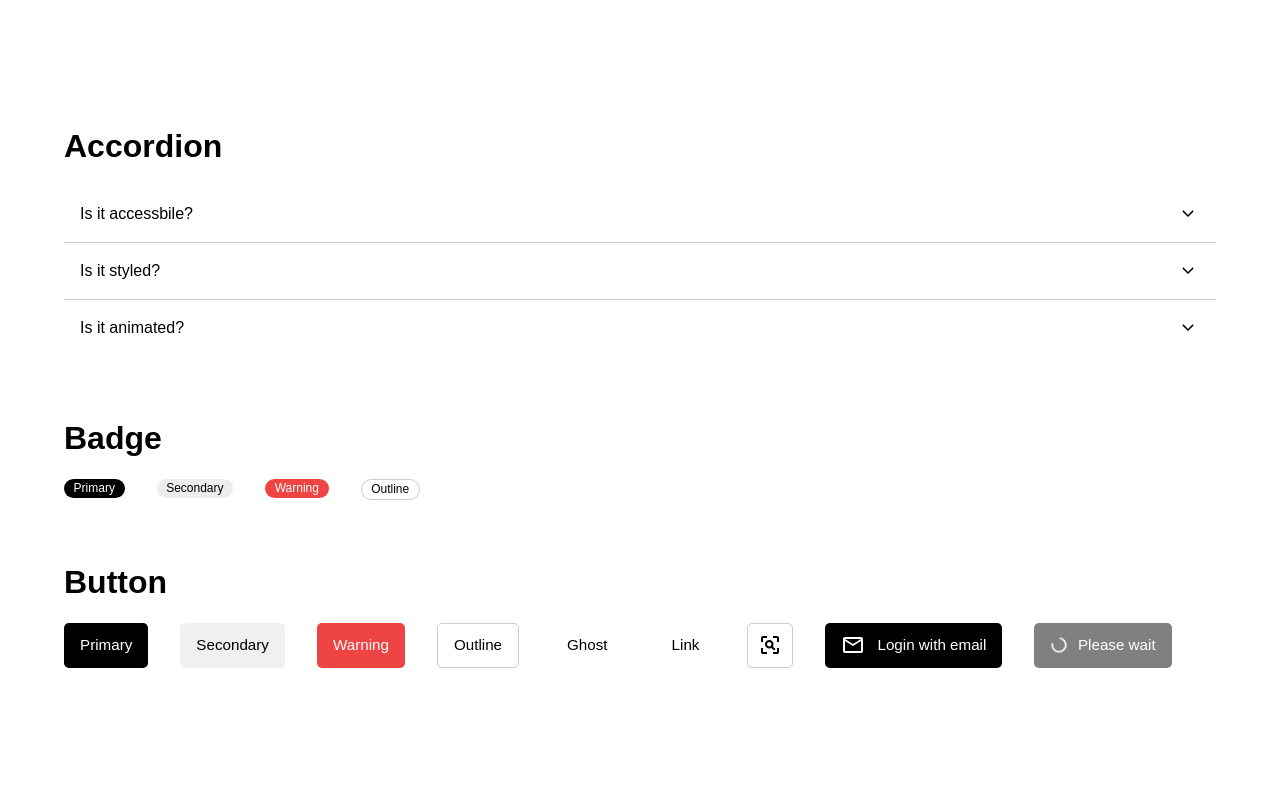
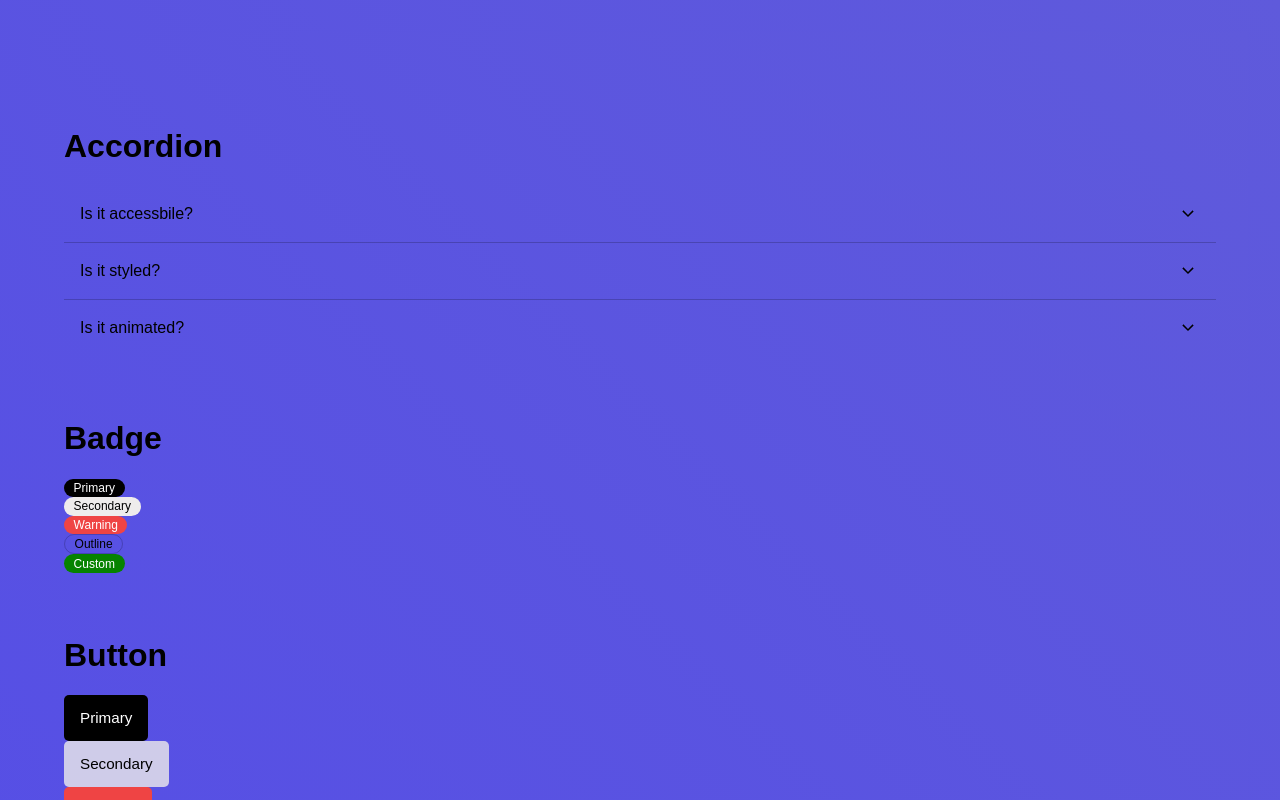
Before and after one commit to EtienneCClarke/EndUI, a React (Vite) app: page / in a window 1280 px wide. Shown: the top 800 px of the page. Built offline with nearby package versions, Linux system fonts and the light colour scheme.

Commit message:
Bug fixes on badges & added ability for custom badge

```diff
--- a/src/app.css
+++ b/src/app.css
@@ -13,8 +13,8 @@ body {
     height: 100%;
     margin: 0;
     padding: 0;
-    /* background: linear-gradient(45deg, #564fe5, #5f5adb); */
-    background: white;
+    background: linear-gradient(45deg, #564fe5, #5f5adb);
+    /* background: white; */
     background-size: cover;
     padding: 2rem;
     font-family: sans-serif;
@@ -25,8 +25,8 @@ h1 {
     /* color: white; */
 }
 
-.buttons_container,
-.badges_container {
+.container,
+.container {
     display: flex;
     gap: 2rem;
 }
--- a/src/components/badge/badge-example.tsx
+++ b/src/components/badge/badge-example.tsx
@@ -1,4 +1,5 @@
 import { Badge } from "./index";
+import css from "./badge.module.css";
 
 export default function ButtonExample() {
   return (
@@ -7,6 +8,7 @@ export default function ButtonExample() {
       <Badge variant="secondary">Secondary</Badge>
       <Badge variant="warning">Warning</Badge>
       <Badge variant="outline">Outline</Badge>
+      <Badge className={css.custom}>Custom</Badge>
     </div>
   );
 }
--- a/src/components/badge/badge.module.css
+++ b/src/components/badge/badge.module.css
@@ -7,7 +7,7 @@
     display: flex;
     align-items: center;
     justify-content: center;
-    line-height: 110%;
+    line-height: 100%;
 }
 
 .primary {
@@ -30,3 +30,38 @@
     border: 1px solid hsl(var(--primary) / 0.2);
     color: hsl(var(--primary));
 }
+
+.custom {
+    animation: party 10s infinite forwards;
+    color: white;
+}
+
+@keyframes party {
+    0% {
+        background: red;
+    }
+    20% {
+        background: orange;
+    }
+    25% {
+        color: white;
+    }
+    30% {
+        color: black;
+    }
+    40% {
+        background: yellow;
+    }
+    55% {
+        color: white;
+    }
+    60% {
+        background: green;
+    }
+    80% {
+        background: blue;
+    }
+    100% {
+        background: purple;
+    }
+}
--- a/src/components/button/button.module.css
+++ b/src/components/button/button.module.css
@@ -9,7 +9,7 @@
     transition: background var(--animation-duration);
     width: fit-content;
     height: fit-content;
-    min-height: 45px;
+    min-height: 46px;
     display: flex;
     align-items: center;
     justify-content: center;
--- a/src/components/button/index.tsx
+++ b/src/components/button/index.tsx
@@ -1,6 +1,5 @@
 import * as React from "react";
 import css from "./button.module.css";
-import Loading from "./loading.svg";
 
 interface ButtonProps extends React.ButtonHTMLAttributes<HTMLButtonElement> {
   variant?:
@@ -11,8 +10,7 @@ interface ButtonProps extends React.ButtonHTMLAttributes<HTMLButtonElement> {
     | "ghost"
     | "link"
     | "icon"
-    | "loading"
-    | "primitive";
+    | "loading";
   disabled?: boolean;
 }
 
```
Also changed, not shown: src/components/button/loading.svg (deleted).
